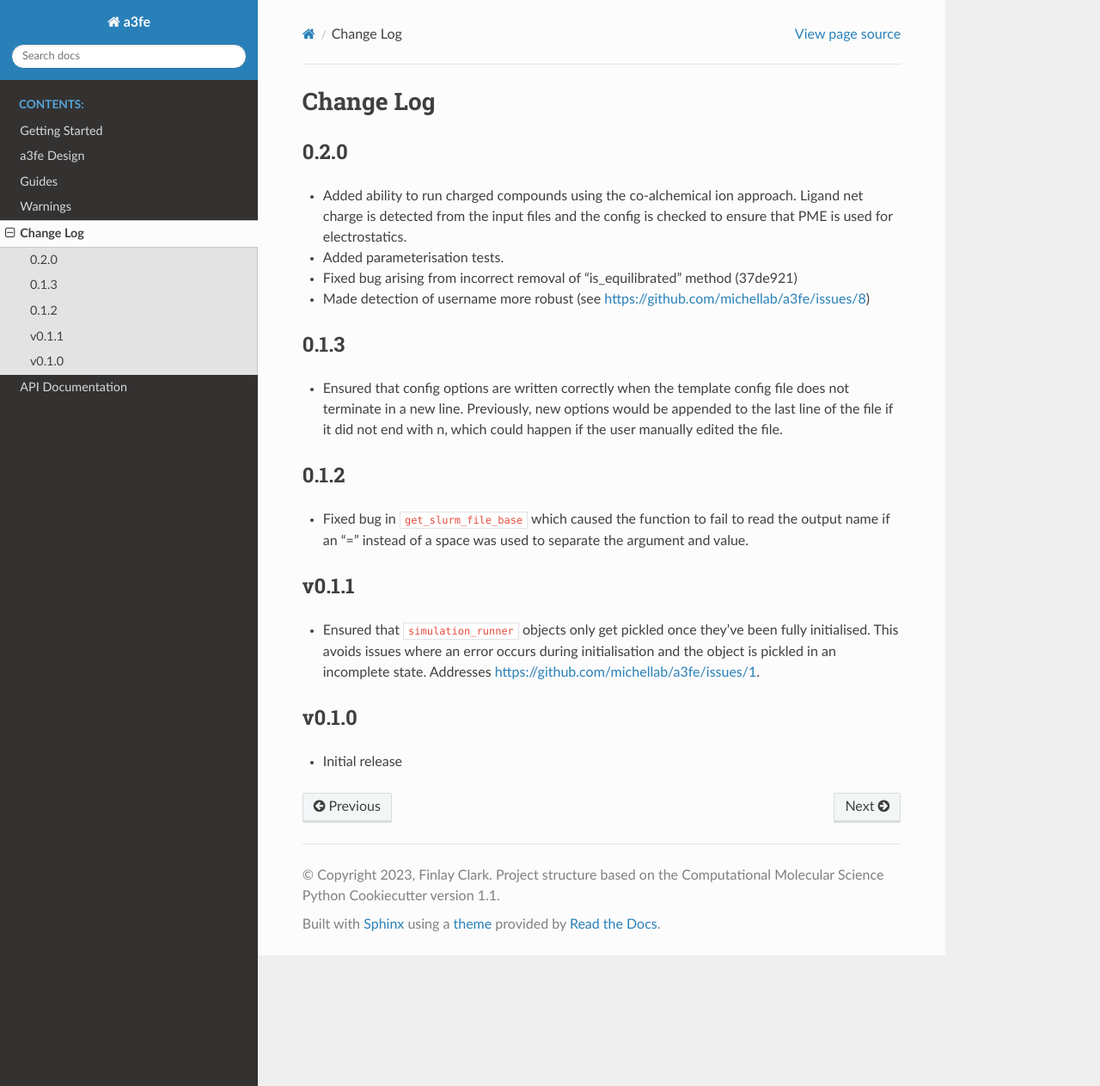
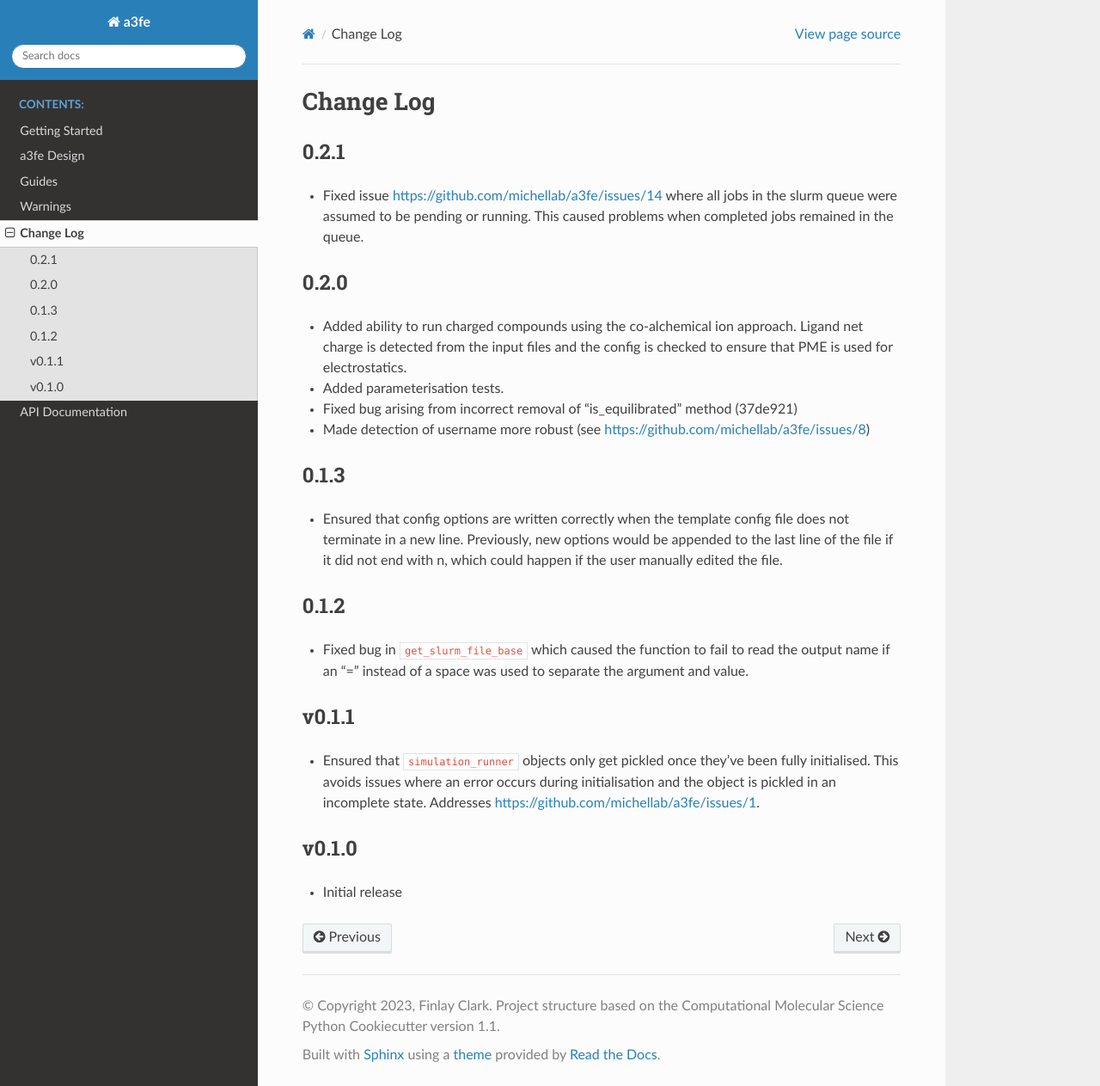
Before and after one commit to michellab/a3fe, a Sphinx documentation site: the page built from docs/CHANGELOG.rst, in a window 1280 px wide and 1263 px high. Shown: the whole window at 86% size. Built offline with Sphinx 7.4.7 and the Read the Docs theme 3.1.0, drawn with Linux system fonts in a browser that asks for light colours.

Commit message:
Bump version and update changelog [ci skip]

```diff
--- a/a3fe/_version.py
+++ b/a3fe/_version.py
@@ -1 +1 @@
-__version__ = "0.2.0"
+__version__ = "0.2.1"
--- a/docs/CHANGELOG.rst
+++ b/docs/CHANGELOG.rst
@@ -1,6 +1,12 @@
 ===============
 Change Log
 ===============
+
+0.2.1
+====================
+
+- Fixed issue https://github.com/michellab/a3fe/issues/14 where all jobs in the slurm queue were assumed to be
+  pending or running. This caused problems when completed jobs remained in the queue.
 
 0.2.0
 ====================
```
